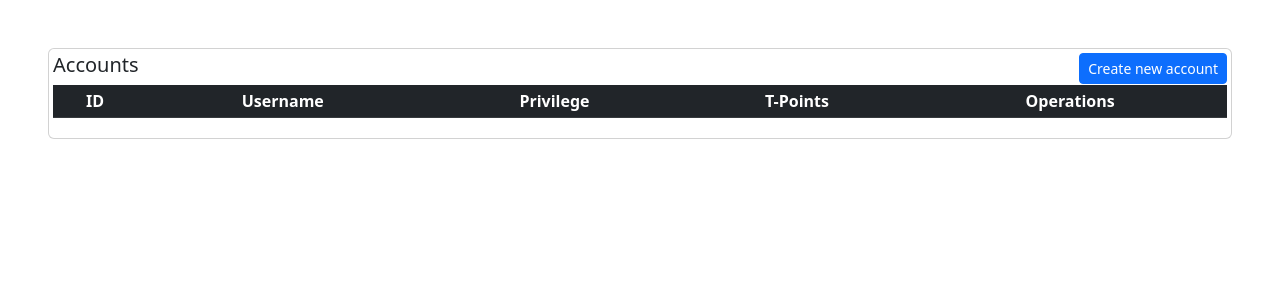
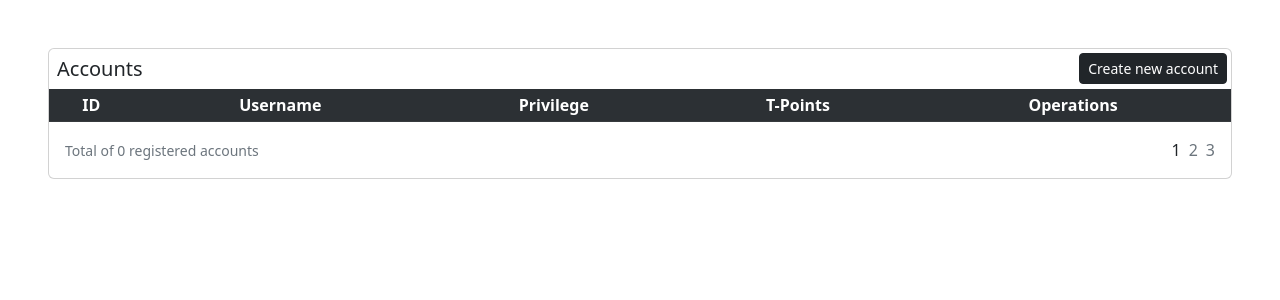
Before and after one commit to eudivanmelo/talismanwebpage, a PHP site: page / in a window 1280 px wide. Shown: the top 300 px of the page. Run offline with PHP 8.4, Linux system fonts and the light colour scheme; data that the repository does not hold is empty.

Commit message:
modals and pagination layout

```diff
--- a/admin/account/account_card.php
+++ b/admin/account/account_card.php
@@ -1,21 +1,21 @@
 
-<table class="table caption-top align-middle table-sm">
-    <!-- title -->
-    <div class="row">
+<!-- title -->
+<div class="row p-1">
         <div class="col-sm-6" >
-            <h5>Accounts</h5>
+            <h5 class="m-1">Accounts</h5>
         </div>
         <div class="col-sm-6 text-end">
             <!-- Button trigger modal -->
-            <button type="button" class="btn btn-sm btn-primary" data-bs-toggle="modal" data-bs-target="#createNewAccount">
+            <button type="button" class="btn btn-sm btn-dark" data-bs-toggle="modal" data-bs-target="#createNewAccount">
                 Create new account
             </button>
         </div>
     </div>
 
+<table class="table table-striped caption-top align-middle table-sm">
     <!-- columns -->
     </thead>
-        <tr class="table-dark text-center">
+        <tr class="table-dark text-white text-center">
             <th scope="col">ID</th>
             <th scope="col">Username</th>
             <th scope="col">Privilege</th>
@@ -26,12 +26,28 @@
 
     <!-- data -->
     <tbody class="text-center" id="displayData">
-
+        <tr>
+            <td colspan="5">There is no registered account</td>
+        </tr>
     </tbody>
 </table>
 
+<!-- pagination -->
+<div class="row m-0">
+    <div class="col-sm-6" >
+        <small class="m-1 text-secondary">Total of 0 registered accounts</small>
+    </div>
+    <div class="col-sm-6">
+        <ul class="pagination pagination-sm justify-content-end">
+            <li class="page-item active" aria-current="page"><span class="p-1">1</span></li>
+            <li class="page-item"><a class="link-secondary p-1 text-decoration-none" href="#">2</a></li>
+            <li class="page-item"><a class="link-secondary p-1 text-decoration-none" href="#">3</a></li>
+        </ul>
+    </div>
+</div>
+
 <!-- Create New Account Modal -->
-<div class="modal fade" id="createNewAccount" data-bs-backdrop="static" data-bs-keyboard="false" tabindex="-1" aria-labelledby="staticBackdropLabel" aria-hidden="true">
+<div class="modal fade" id="createNewAccount" data-bs-backdrop="static" data-bs-keyboard="false" tabindex="-1">
     <div class="modal-dialog modal-dialog-centered modal-dialog-scrollable">
         <div class="modal-content">
             <div class="modal-header">
@@ -63,11 +79,11 @@
                         <option value="1">Youtuber</option>
                         <option value="2">Streamer</option>
                         <option value="3">MOD</option>
-                        <option value="4">MOD</option>
-                        <option value="5">MOD</option>
-                        <option value="6">MOD</option>
-                        <option value="7">MOD</option>
-                        <option value="8">MOD</option>
+                        <option value="4">DESIGN</option>
+                        <option value="5">SCRIPTER</option>
+                        <option value="6">DEV</option>
+                        <option value="7">BD</option>
+                        <option value="8">GM</option>
                         <option value="9">Owner</option>
                     </select>
                     <label for="createPrivilege">Privilege</label>
@@ -85,9 +101,84 @@
     </div>
 </div>
 
+<!-- Edit Account Modal -->
+<div class="modal fade" id="editAccount" data-bs-backdrop="static" data-bs-keyboard="false" tabindex="-1">
+    <div class="modal-dialog modal-dialog-centered modal-dialog-scrollable">
+        <div class="modal-content">
+            <div class="modal-header">
+                <h1 class="modal-title fs-5" id="staticBackdropLabel">ACCOUNT UPDATE [ID: 1]</h1>
+                <button type="button" class="btn-close" data-bs-dismiss="modal" aria-label="Close"></button>
+            </div>
+
+            <div class="modal-body">
+                <div class="text-danger text-center mb-3" id="erroMsg">
+                    <!-- Aqui ficará mensagem de erro -->
+                </div>
+
+                <!-- Form -->
+                <div class="form-floating mb-3">
+                    <input type="text" class="form-control" id="editUsername" value="Eudivan" placeholder="Username">
+                    <label for="editUsername">Username</label>
+                </div>
+                <div class="form-floating mb-3">
+                    <input type="email" class="form-control" id="editEmail" value="eudivan44@gmail.com" placeholder="Email">
+                    <label for="editEmail">Email</label>
+                </div>
+                <div class="form-floating mb-3">
+                    <input type="password" class="form-control" id="editPassword" value="11031997" placeholder="Password">
+                    <label for="editPassword">Password</label>
+                </div>
+                <div class="form-floating mb-3">
+                    <select class="form-select" id="editPrivilege">
+                        <option value="0">Normal Player</option>
+                        <option value="1">Youtuber</option>
+                        <option value="2">Streamer</option>
+                        <option value="3">MOD</option>
+                        <option value="4">DESIGN</option>
+                        <option value="5">SCRIPTER</option>
+                        <option value="6">DEV</option>
+                        <option value="7">BD</option>
+                        <option value="8">GM</option>
+                        <option selected value="9">Owner</option>
+                    </select>
+                    <label for="editPrivilege">Privilege</label>
+                </div>
+                <div class="form-floating mb-3">
+                    <input type="text" class="form-control" id="editTpoints" value="500" placeholder="T-Points">
+                    <label for="editTpoints">T-Points</label>
+                </div>
+            </div>
+
+            <div class="modal-footer">
+                <button type="button" class="btn btn-primary" onclick="addUser()">Create</button>
+            </div>
+        </div>
+    </div>
+</div>
+
+<!-- Delete Account Modal -->
+<div class="modal fade" id="deleteAccount" data-bs-backdrop="static" data-bs-keyboard="false" tabindex="-1">
+    <div class="modal-dialog modal-dialog-centered">
+        <div class="modal-content">
+            <div class="modal-header">
+                <h1 class="modal-title fs-5" id="deleteTitle">DELETE ACCOUNT [ID: 1]</h1>
+            </div>
+
+            <div class="modal-body">
+            Deleting an account is an irreversible procedure and not recommended, just try banning as a form of punishment.
+            <br>
+            <div class="text-danger">Are you sure you want to permanently remove this account?</div>
+            </div>
+
+            <div class="modal-footer">
+                <button type="button" class="btn btn-secondary" data-bs-dismiss="modal">Cancel</button>
+                <button type="button" class="btn btn-danger">Delete</button>
+            </div>
+        </div>
+    </div>
+</div>
+
 <script>
-
-
     // Mostrar contas criadas em uma lista
     function displayData(){
         var displayData = "true";
--- a/admin/account/account_display.php
+++ b/admin/account/account_display.php
@@ -48,9 +48,13 @@ if (isset($_POST['displaySend'])){
                     <td>' . $privilege . '</th>
                     <td>' . $row['gd'] . '</th>
                     <td>
-                        <a class="btn btn-success btn-sm">Edit</a>
-                        <a class="btn btn-danger btn-sm">Delete</a>
-                    </th>
+                        <button type="button" class="btn btn-sm btn-success" data-bs-toggle="modal" data-bs-target="#editAccount">
+                            Edit
+                        </button>
+                        <button type="button" class="btn btn-sm btn-danger" data-bs-toggle="modal" data-bs-target="#deleteAccount">
+                            Delete
+                        </button>
+                    </td>
                 </tr>';
     }
 }
--- a/admin/index.php
+++ b/admin/index.php
@@ -11,7 +11,7 @@
 <body>
     <!-- accounts list -->
     <div class="content p-5">
-        <div class="card p-1">
+        <div class="card">
             <?php include("account/account_card.php") ?>
         </div>
     </div>
```
